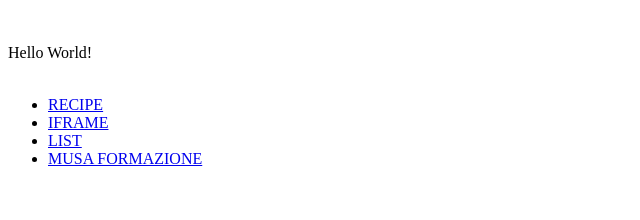
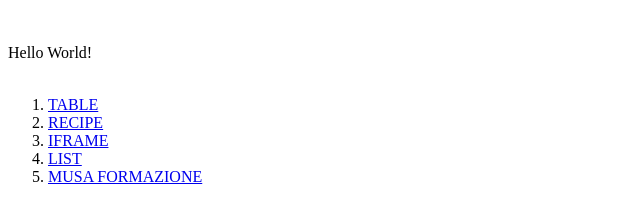
Before and after one commit to Cecca6/cecca6.github.io, a plain HTML site: page index.html in a window 1280 px wide. Shown: the whole page, without its empty margins (0-640 px from the left). Drawn offline with Linux system fonts and the light colour scheme.

Commit message:
Initial commit

```diff
--- a/index.html
+++ b/index.html
@@ -8,12 +8,13 @@
 <body>
 <br><br>Hello World!<br><br>
 
-<ul>
+<ol>
+    <li><a href="/esempi/table.html" target="_self">TABLE</a></li>
     <li><a href="/esempi/recipe.html" target="_self">RECIPE</a></li>
     <li><a href="/esempi/iframe.html" target="_self">IFRAME</a></li>
     <li><a href="/esempi/list.html" target="_self">LIST</a></li>
     <li><a href="https://www.musaformazione.it/"> MUSA FORMAZIONE</a></li>
-</ul>
+</ol>
 
 
 
```
